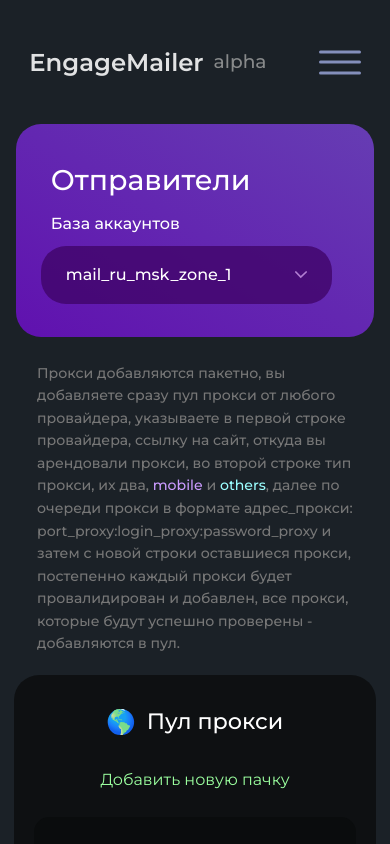
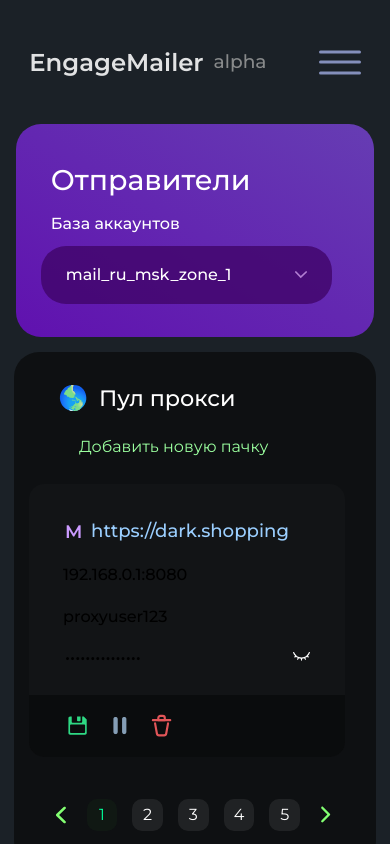
Before and after one commit to sharpprahs/engage_frontend, a SvelteKit app: page /proxies in a window 390 px wide. Shown: the top 844 px of the page. Built offline with nearby package versions, Linux system fonts and the light colour scheme.

Commit message:
change styles proxies page

```diff
--- a/src/routes/dialogues/dialogues.css
+++ b/src/routes/dialogues/dialogues.css
@@ -111,7 +111,7 @@
         transform: translateY(0);
     }
     50% {
-        transform: translateY(180px); /* Опускаем на 20px */
+        transform: translateY(220px); /* Опускаем на 20px */
     }
     100% {
         transform: translateY(0);
@@ -660,6 +660,7 @@
     }
     .message_input input{
         width: 100%;
+        margin-top: 20px;
     }
     .message_input{
         width: 100%;
@@ -705,7 +706,8 @@
     .messages_list{
         margin-top: 35px;
         width: 80%;
-        height: 350px;
+        height: 310px;
+        overflow-y: auto;
     }
     .message_input{
         width: 80%;
--- a/src/routes/proxies/proxies.css
+++ b/src/routes/proxies/proxies.css
@@ -8,8 +8,15 @@
     --proxy_named_color: #9BFF9F;
     --proxy_item_text_color: #ffffff;
 }
-
-
+/*animations*/
+@keyframes spin {
+    0% {
+        transform: translateY(-50%) rotate(0deg);
+    }
+    100% {
+        transform: translateY(-50%) rotate(360deg);
+    }
+}
 .choice_senders_to_download_proxies{
     display: flex;
     flex-direction: row;
@@ -68,6 +75,8 @@
     background-image: url('/pull_proxies.svg');
     background-size: contain;
     transition: 0.5s ease-in-out;
+    /* Анимация вращения: 10s - скорость, linear - постоянная скорость, infinite - бесконечное повторение */
+    animation: spin 10s linear infinite;
 }
 
 .file_upload{
@@ -229,14 +238,23 @@
         gap: 25px;
         margin: 0 auto;
     }
+    .choice_senders_to_download_proxies h3{
+        display: none;
+    }
     .pull_proxies_container{
-        margin-top: 20px;
+        margin-top: 15px;
         /*width: 80%;*/
-        padding: 30px 15px;
+        padding: 30px 15px 35px 15px;
     }
     .general_proxies{
+        width: fit-content;
+        align-items: flex-start;
+        margin-left: 9%;
         flex-direction: column;
-        gap: 15px;
+        gap: 5px;
+    }
+    .upload_button:hover {
+        background: transparent;
     }
     .general_proxies h1{
         margin-left: unset;
@@ -248,9 +266,10 @@
         width: 100%;
     }
     .proxies_list li{
-        width: 85%;
+        min-width: 276px;
         padding: 30px 20px 0 20px;
         overflow: hidden;
+        scroll-snap-align: center;
     }
     .named_proxy{
         gap: unset;
@@ -259,21 +278,33 @@
     .proxies_list{
         align-items: center;
         margin-top: 10px;
+        flex-direction: row;
+        gap: 25px;
+        overflow-x: auto;
+        padding-bottom: 20px;
+        scroll-snap-type: x mandatory;
+        scroll-behavior: smooth;
+        -webkit-overflow-scrolling: touch;
+        scrollbar-width: none;
     }
     .buttons_action_proxy{
         margin-top: 10px;
-        background-color: rgb(0 0 0 / 23%);
+        background-color: rgb(0 0 0 / 42%);
         width: 130%;
        padding: 10px 35px;
         margin-left: 25%;
     }
     :root{
     --proxy_named_color: #9bcfff;
+        --proxies_item_bc: rgb(255 255 255 / 2%);
 }
     .pagination_default{
-        width: 80%;
+        width: 85%;
         gap: 10px;
         margin-top: 22px;
+    }
+    .pagination_proxies{
+        margin-left: 7%;
     }
     .file_upload{
         flex-direction: column;
```
